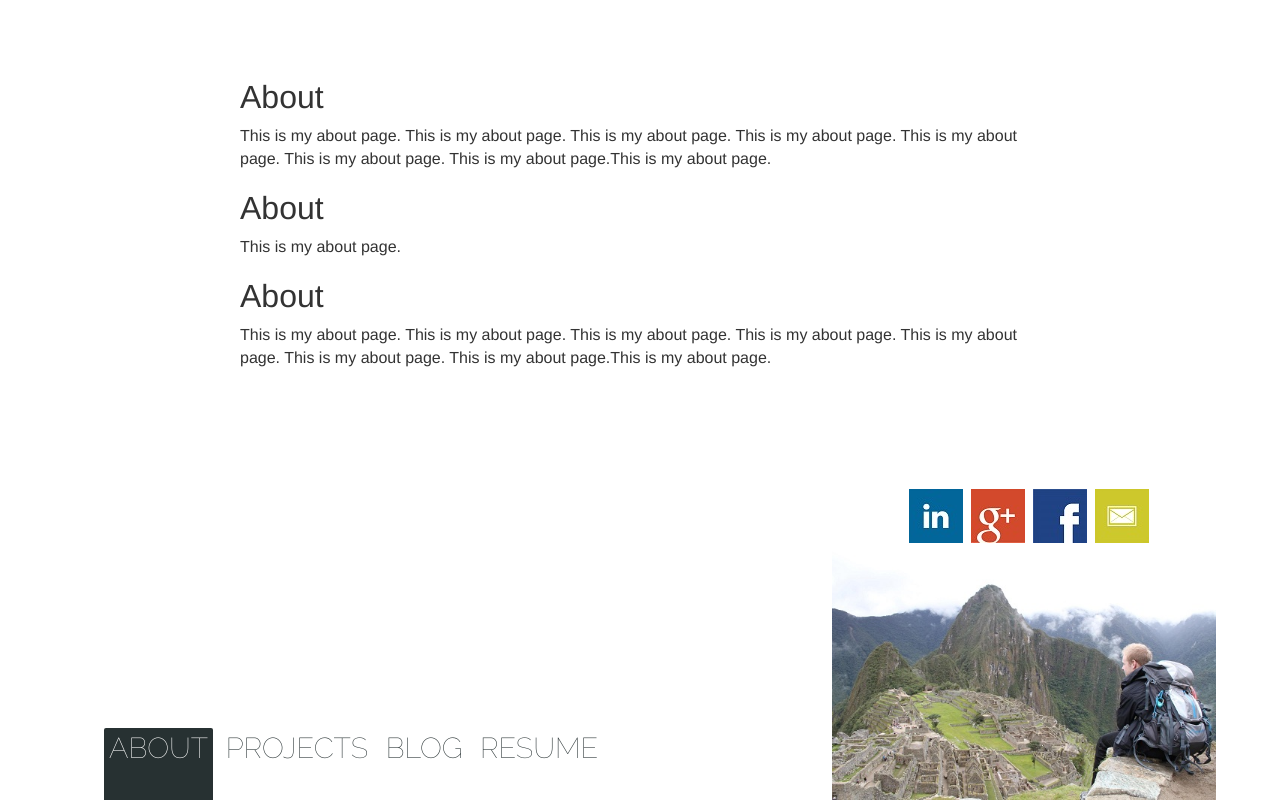
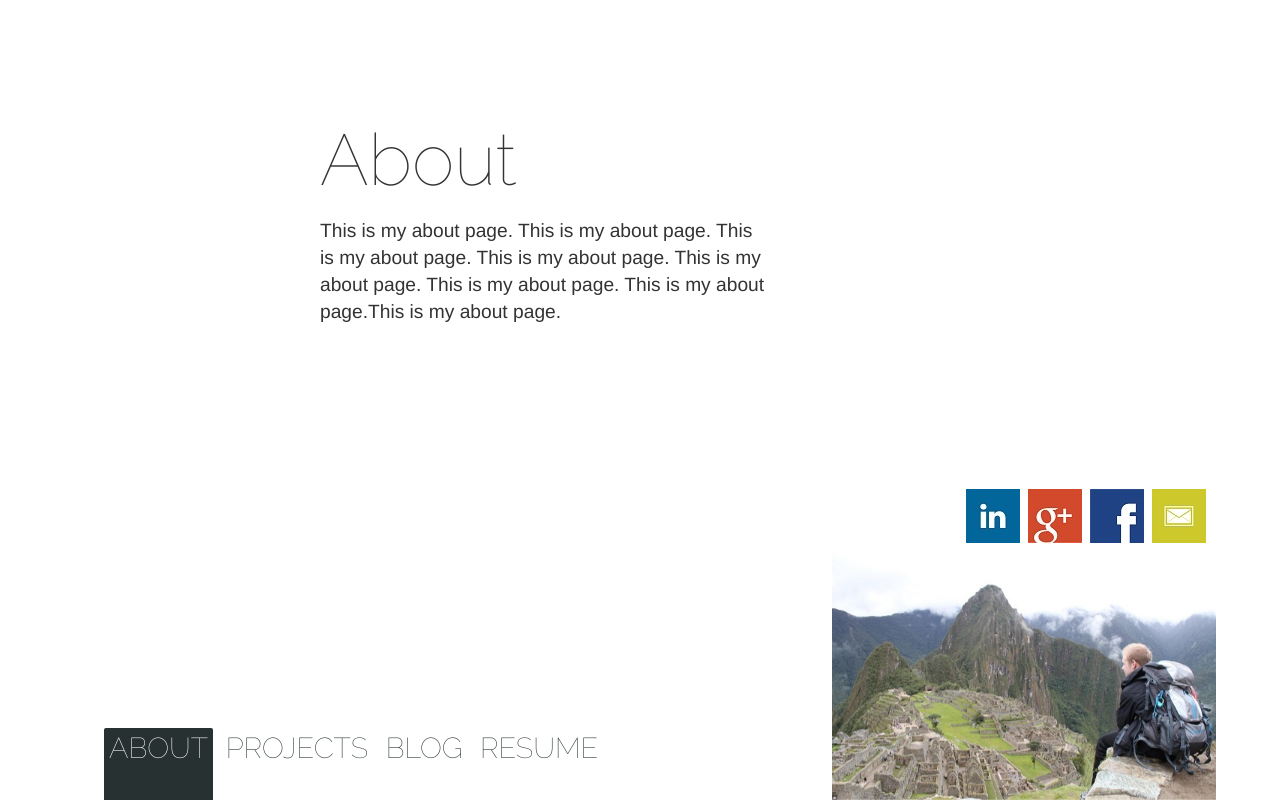
Before and after one commit to kylemboos/kyleboos, a Django app: page / in a window 1280 px wide. Run offline with Django 3.2, Linux system fonts and the light colour scheme; some web fonts are replaced.

Commit message:
repositioning elements and new fonts

```diff
--- a/mysite/content/templates/about.html
+++ b/mysite/content/templates/about.html
@@ -2,19 +2,13 @@
 
 
 {% block narrow-content %}
-	<div id="about-content" class= "narrow-content">
-		<h2>About</h2>
-		<p>
-			This is my about page. This is my about page. This is my about page. This is my about page. This is my about page. This is my about page. This is my about page.This is my about page.
-		</p>
-		<h2>About</h2>
-		<p>
-			This is my about page.
-		</p>
-		<h2>About</h2>
-		<p>
-			This is my about page. This is my about page. This is my about page. This is my about page. This is my about page. This is my about page. This is my about page.This is my about page.
-		</p>
+	<div class= "narrow-content">
+		<div id="about-content">
+			<h2 id= "about-header">About</h2>
+			<p class= "about-p">
+				This is my about page. This is my about page. This is my about page. This is my about page. This is my about page. This is my about page. This is my about page.This is my about page.
+			</p>
 
+		</div>
 	</div>
 {% endblock %}
--- a/mysite/static/css/kyleboos.css
+++ b/mysite/static/css/kyleboos.css
@@ -24,12 +24,33 @@ a{
 	padding: 0 0 60px;
 }
 
+#about-content{
+	margin-right: 30%;
+}
+
+.about-p{
+	font-family: 'PT Sans', Helvetica, Arial, sans-serif;
+	margin: 1em 0;
+	font-size: 1.2em;
+	font-style: normal;
+	font-weight: normal;
+	line-height: 1.4em;
+}
+
+#about-header{
+	font-family: 'Raleway', Helvetica, Arial, sans-serif;
+	font-size: 4.5em;
+	font-style: normal;
+	font-weight: 500;
+	line-height: 1.1em;
+}
+
 .narrow-content{
 	margin: 0 auto;
 	min-width: 500px;
 	max-width: 800px;
-	padding: 60px 0;
-	width: 75%;
+	padding: 100px 0;
+	width: 50%;
 }
 
 .menu-item{
@@ -62,7 +83,7 @@ a{
 }
 
 #social-icons{
-	left: 20%;
+	left: 35%;
 	position: relative;
 }
 
```
